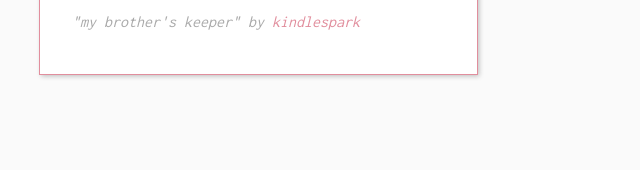
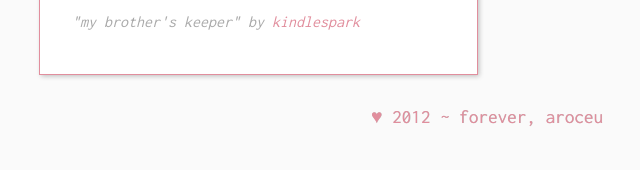
Before and after one commit to aroceu/spotlight, a PHP site: page /index.php in a window 1280 px wide. Shown: the part 3177-3347 px from the top of the page, without its empty margins (153-793 px from the left). Before the commit the page ends 3255 px from the top, so only its background shows below. Run offline with PHP 8.4, Linux system fonts and the light colour scheme; some libraries are stand-ins or nearby versions.

Commit message:
Added footer

```diff
--- a/footer.php
+++ b/footer.php
@@ -1,3 +1,7 @@
+<div id="footer">
+    <p>&hearts; 2012 ~ forever, aroceu</p>
+</div>
+
 <script type="text/javascript" src="https://kingdra.net/x/konami.js"></script>
 
     </body>
--- a/style.css
+++ b/style.css
@@ -189,6 +189,14 @@ summary{
     color: #fafafa;
 }
 
+#footer{
+    text-align: center;
+    font-size: 1.2em;
+    color: rgb(225, 142, 157);
+    text-shadow: 0.02em 0.02em 0 #bdbdbd;
+    margin: 0 auto;
+}
+
  @media only screen and (max-width: 430px) and (min-width: 0px) {
 
 html {
```
